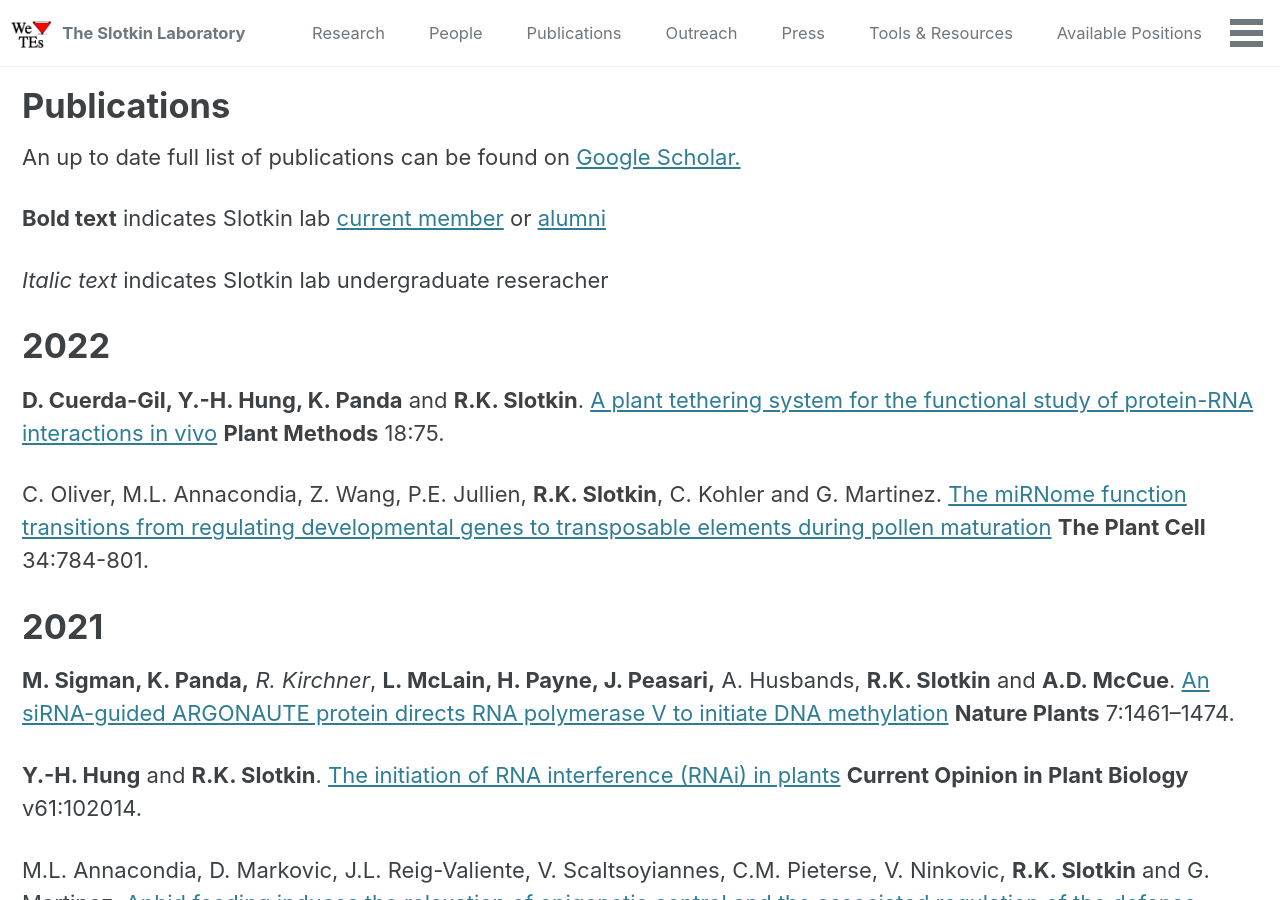
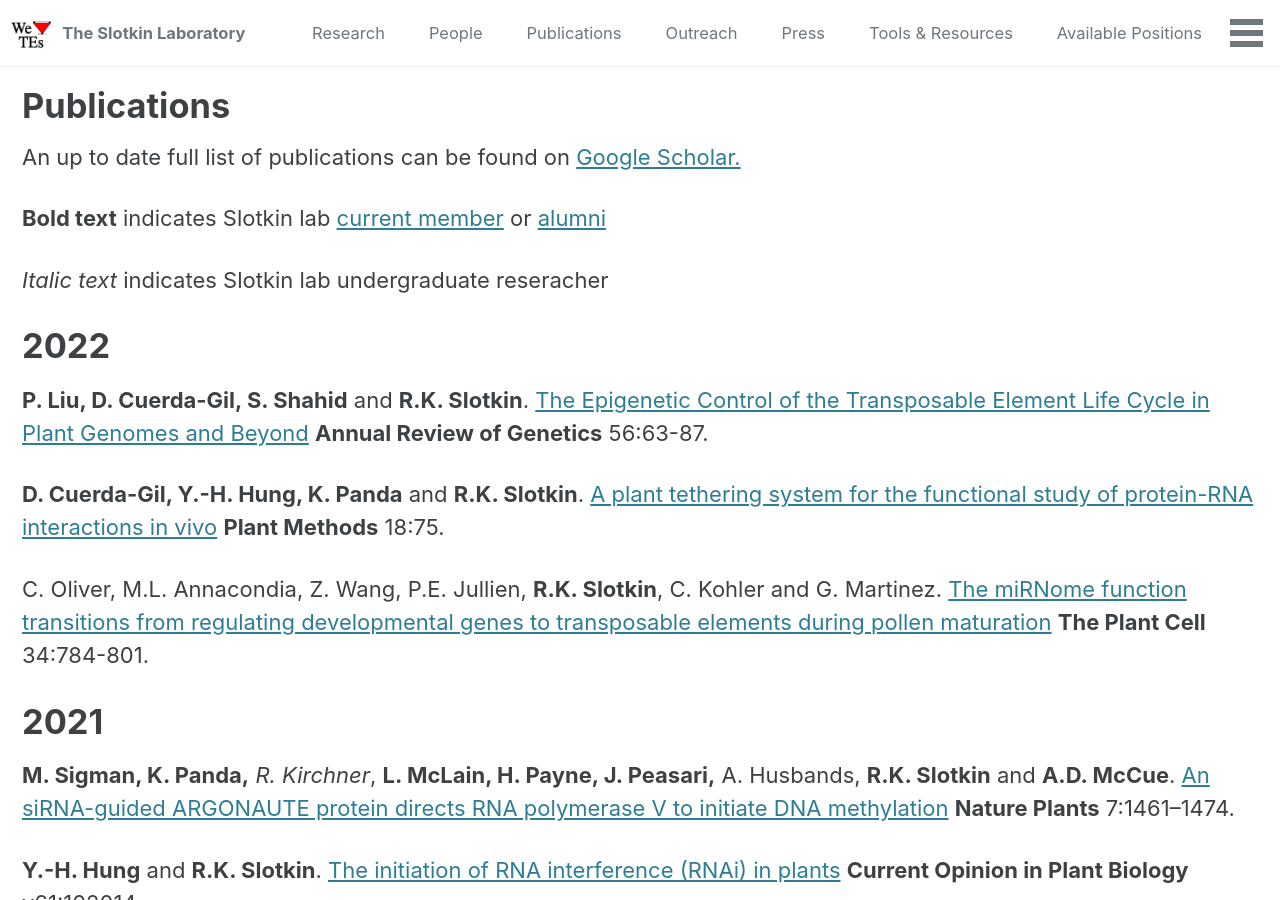
Before and after one commit to SlotkinLab/slotkinlab.github.io, a Jekyll site: the page built from _pages/publications.md, in a window 1280 px wide and 900 px high. Built offline with Jekyll 4.4.1, drawn with Linux system fonts in a browser that asks for light colours; cached includes are drawn as plain includes; nearby versions of some CDN libraries.

Commit message:
Update publications.md

```diff
--- a/_pages/publications.md
+++ b/_pages/publications.md
@@ -12,6 +12,9 @@ An up to date full list of publications can be found on [Google Scholar.](https:
 *Italic text* indicates Slotkin lab undergraduate reseracher
 
 # 2022
+
+**P. Liu, D. Cuerda-Gil, S. Shahid** and **R.K. Slotkin**. [The Epigenetic Control of the Transposable Element Life Cycle in Plant Genomes and Beyond](https://www.annualreviews.org/doi/abs/10.1146/annurev-genet-072920-015534) **Annual Review of Genetics** 56:63-87.
+
 **D. Cuerda-Gil, Y.-H. Hung, K. Panda** and **R.K. Slotkin**. [A plant tethering system for the functional study of protein-RNA interactions in vivo](https://plantmethods.biomedcentral.com/articles/10.1186/s13007-022-00907-w) **Plant Methods** 18:75.
 
 C. Oliver, M.L. Annacondia, Z. Wang, P.E. Jullien, **R.K. Slotkin**, C. Kohler and G. Martinez. [The miRNome function transitions from regulating developmental genes to transposable elements during pollen maturation](https://academic.oup.com/plcell/article/34/2/784/6424912?login=true) **The Plant Cell** 34:784-801.
```
